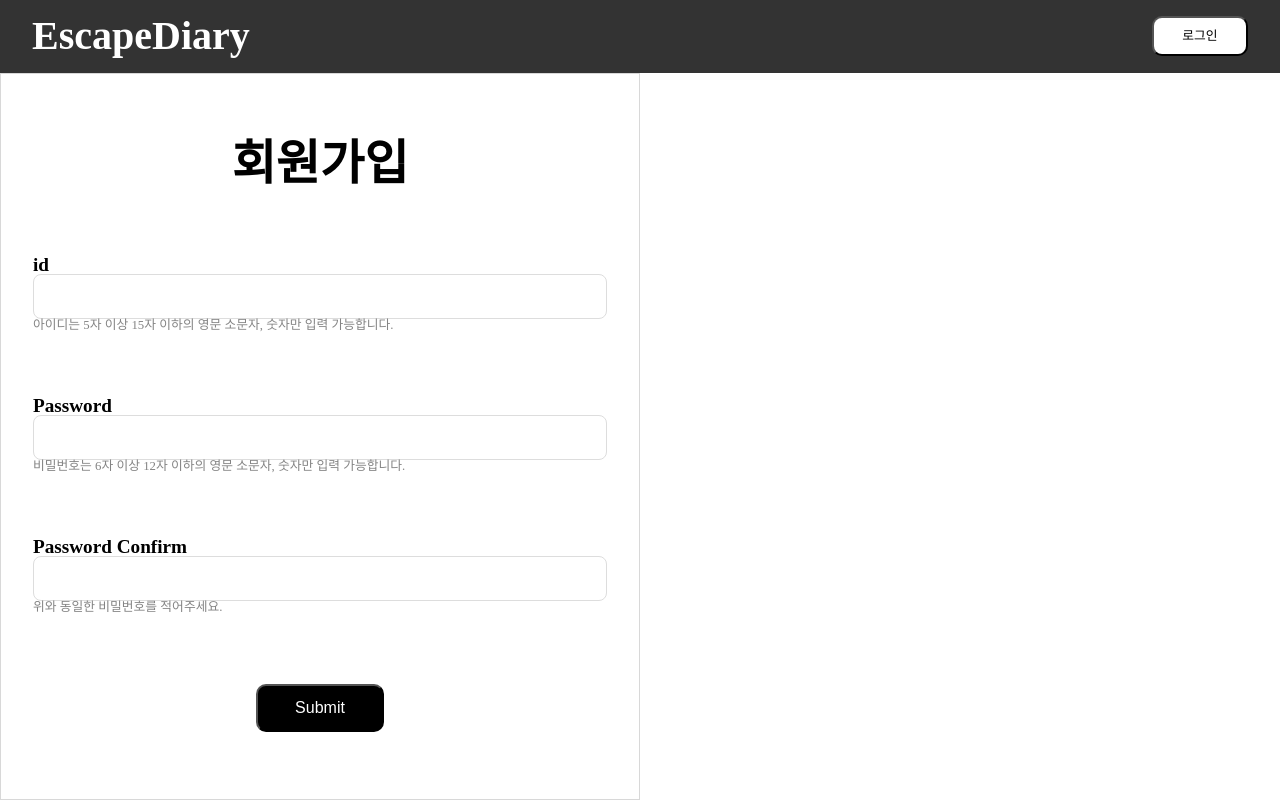
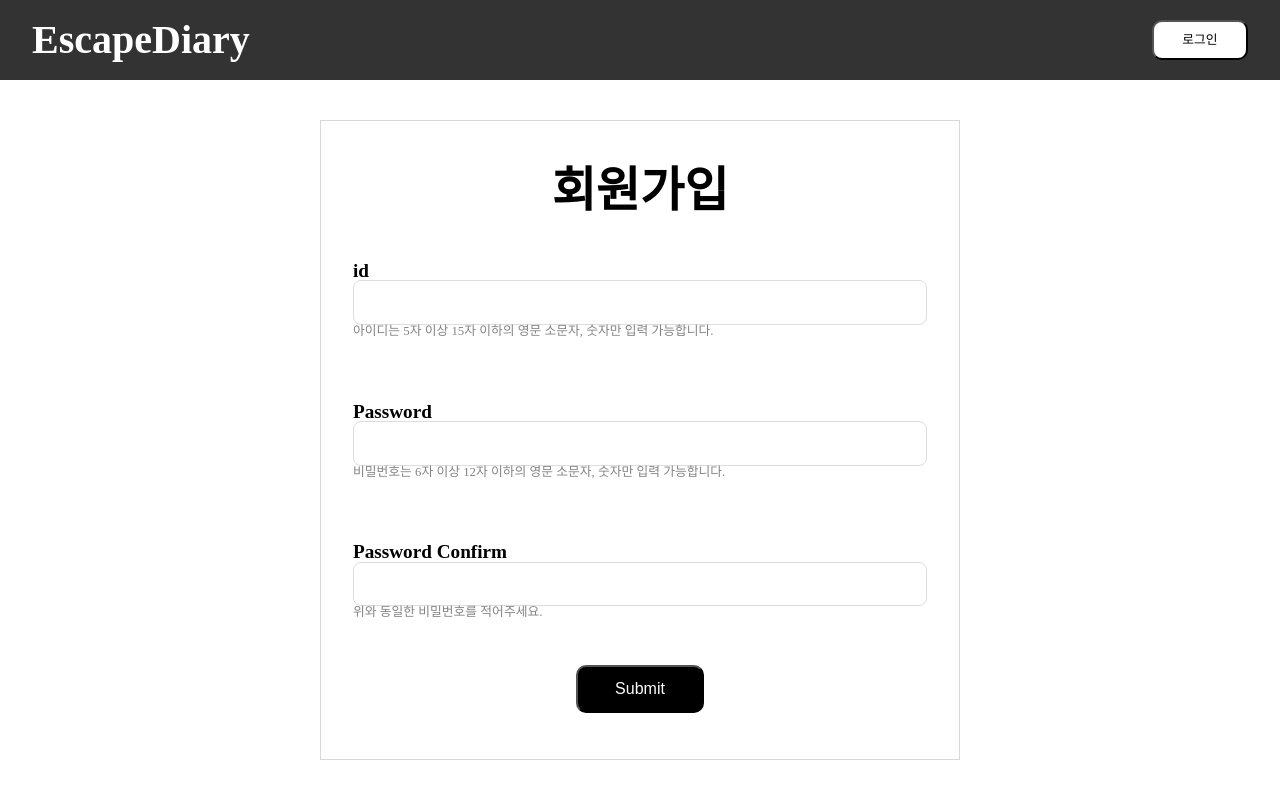
Before and after one commit to HyeonE0103/escapediary-FE, a React (Create React App) app: page /join-membership in a window 1280 px wide. Built offline with nearby package versions, Linux system fonts and the light colour scheme.

Commit message:
style: UI 변경

```diff
--- a/src/pages/JoinMembership.jsx
+++ b/src/pages/JoinMembership.jsx
@@ -105,14 +105,20 @@ const JoinMembershipWrap = styled.form`
   flex-direction: column;
 `;
 const JoinMembershipContainer = styled.div`
-  width: 40rem;
-  height: 50rem;
+  width: 50%;
+  height: 80%;
+  margin: auto;
   display: flex;
   flex-direction: column;
   border: 1px solid #d8d8d8;
-  position: relative;
   padding: 0 2rem;
   box-sizing: border-box;
+  @media (max-width: 1023px) {
+    border: none;
+    width: 100%;
+    height: 100%;
+    padding: 0 1rem;
+  }
 `;
 const JoinMebershipHeader = styled.div`
   flex: 1;
@@ -120,6 +126,7 @@ const JoinMebershipHeader = styled.div`
   flex-direction: column;
   align-items: center;
   justify-content: center;
+
   h1 {
     font-size: 3rem;
     font-weight: bold;
@@ -130,9 +137,16 @@ const JoinMebershipBody = styled.div`
   display: flex;
   flex-direction: column;
   gap: 4rem;
+  @media (max-width: 1023px) {
+    gap: 0;
+    justify-content: space-evenly;
+  }
   p {
     color: #848484;
     font-size: 0.8rem;
+    @media (max-width: 480px) {
+      font-size: 0.5rem;
+    }
   }
 `;
 const JoinMebershipFooter = styled.div`
```
